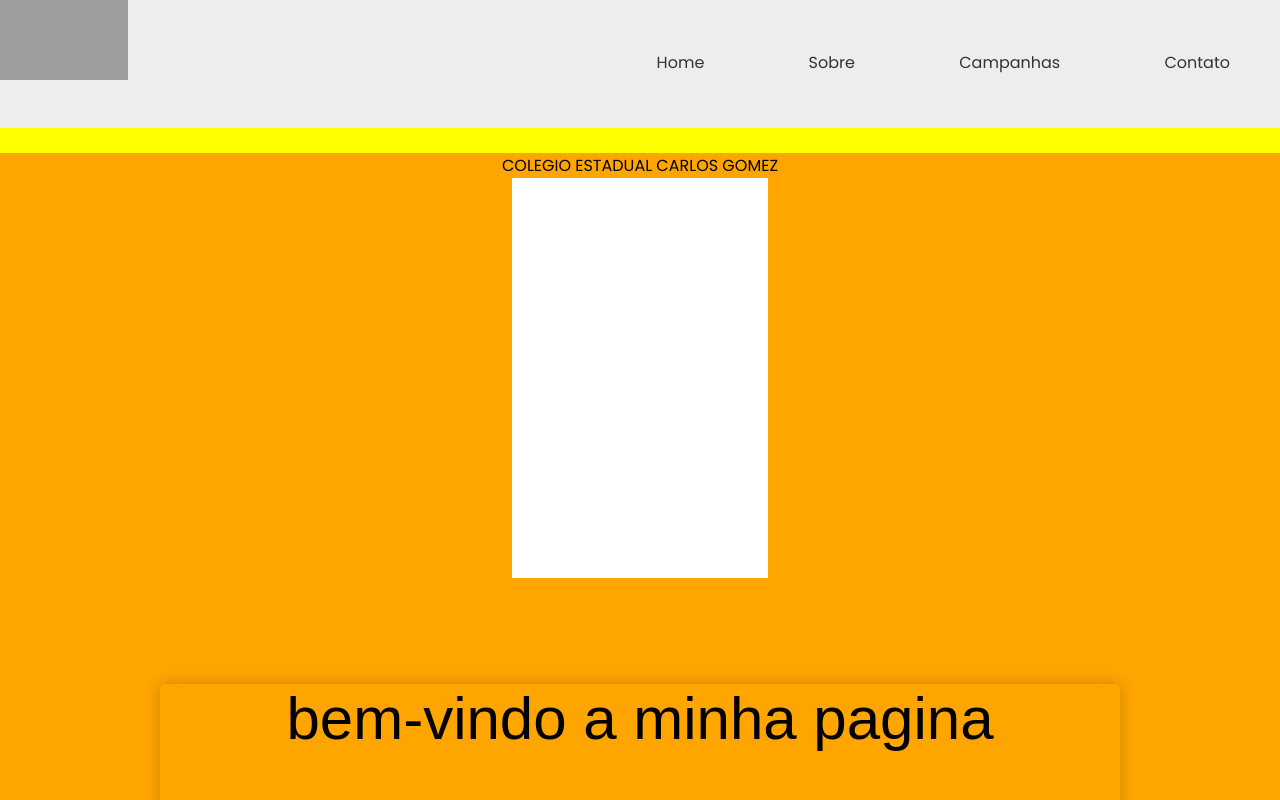
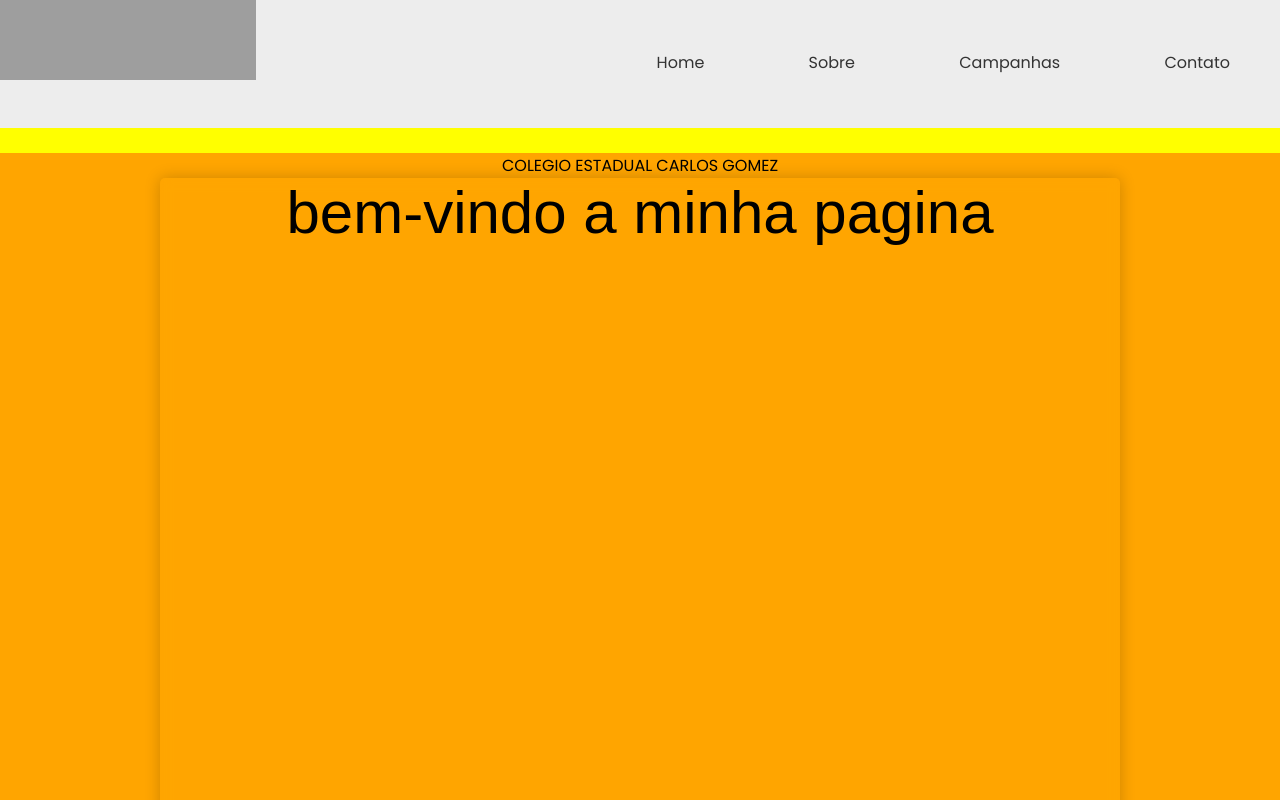
Before and after one commit to josemoises2007/jose-moises, a plain HTML site: page index.html in a window 1280 px wide. Shown: the top 800 px of the page. Drawn offline with nearby package versions, Linux system fonts and the light colour scheme; grey boxes are pictures that could not be loaded; a script that the page names is missing.

Commit message:
Update index.html

```diff
--- a/index.html
+++ b/index.html
@@ -13,12 +13,6 @@
 
 
 
-    }
-    marquee{
-    font-family:arial;
-    font-size:19px;
-    width:20%;
-    height:50%;
     }
 
 
@@ -75,13 +69,13 @@ nav{
 }
 .il{
 height:10%;
-  width:10%;
+  width:20%;
  float:left;
 
 }</style>
 
  <section class="iml">
-   <center> <h1="li">COLEGIO ESTADUAL CARLOS GOMEZ</h1><center> <div class="n"><p>    <b><font color="#000000" face="georgia" size="4"><marquee width="400" scrollamount="5" bgcolor="#FFFFFF">Aquí tu texto</marquee>    </font></b></p><center>
+   <center> <h1="li">COLEGIO ESTADUAL CARLOS GOMEZ</h1><center> <div class="n"><center>
 <div class="container">bem-vindo a minha pagina</div></center> </section>
   <div class="contenedor">
     <h2 class="subtitulo">Carlos Gómez 1 b</h2>
```
